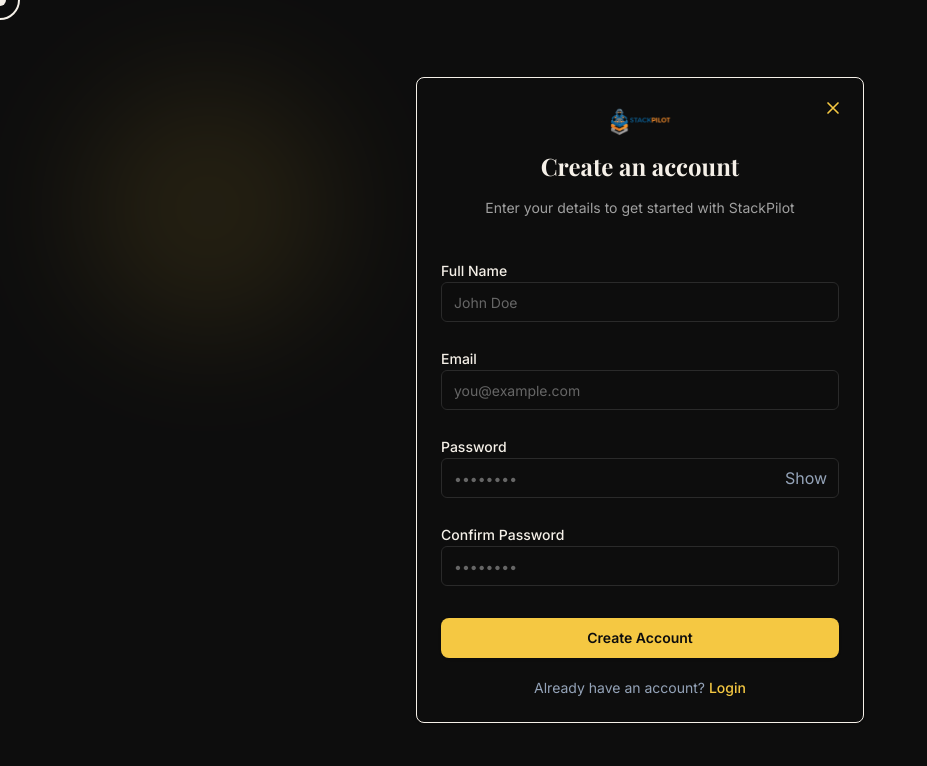
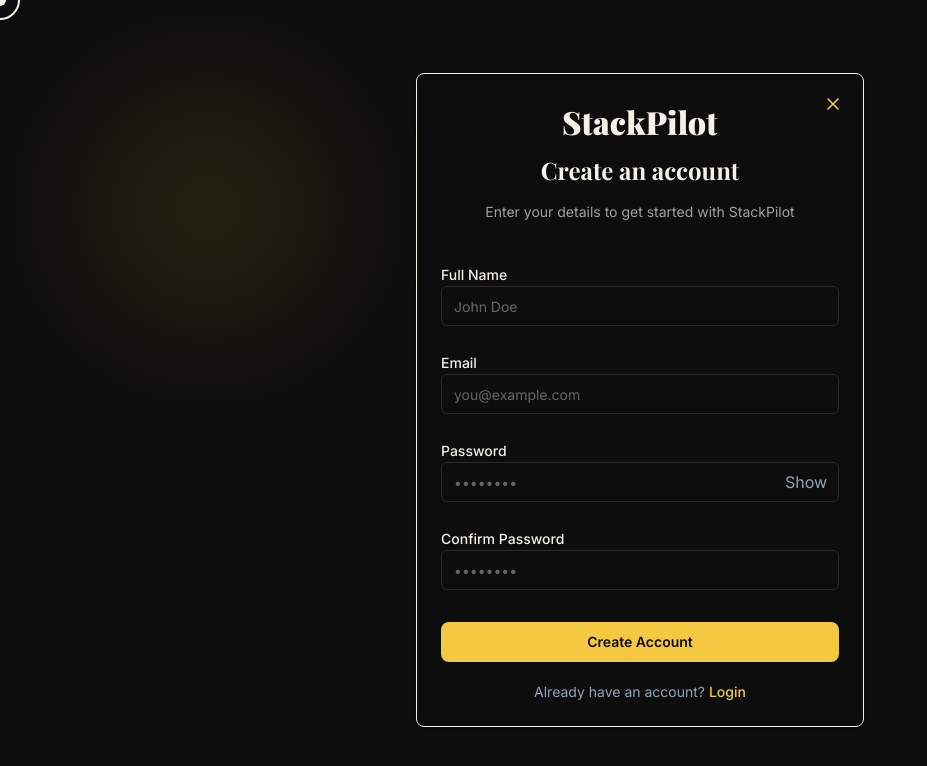
Before and after one commit to samyukthdraj/StackPilot, a Next.js app in the folder stackpilot-frontend/: page /register in a window 1280 px wide. Shown: the top 766 px of the page, without its empty margins (0-927 px from the left). Built offline with nearby package versions, Linux system fonts and the light colour scheme; a web font is replaced by a local one.

Commit message:
logo changes and improvement

```diff
--- a/stackpilot-frontend/app/premium.css
+++ b/stackpilot-frontend/app/premium.css
@@ -81,8 +81,8 @@
 }
 
 .premium-cursor.dark-mode.hover {
-  border-color: #0d0d0d;
-  box-shadow: 0 0 20px rgba(13, 13, 13, 0.3);
+  border-color: #f5c842;
+  box-shadow: 0 0 20px rgba(245, 196, 66, 0.3);
 }
 
 .premium-cursor-ring.hover {
@@ -94,8 +94,8 @@
 }
 
 .premium-cursor-ring.dark-mode.hover {
-  border-color: #0d0d0d;
-  box-shadow: 0 0 20px rgba(13, 13, 13, 0.2);
+  border-color: #f5c842;
+  box-shadow: 0 0 20px rgba(245, 196, 66, 0.2);
 }
 
 .cursor-pointer-icon {
@@ -106,7 +106,7 @@
 }
 
 .premium-cursor.dark-mode .cursor-pointer-icon {
-  color: #0d0d0d;
+  color: #f5c842;
 }
 
 @keyframes pointerPulse {
@@ -183,9 +183,17 @@
   color: var(--color-light);
 }
 
+.premium-btn-dark:hover {
+  color: var(--color-accent);
+}
+
 .premium-btn-light {
   background: var(--color-light);
   color: var(--color-dark);
+}
+
+.premium-btn-light:hover {
+  color: var(--color-accent);
 }
 
 /* Sections */
@@ -324,7 +332,7 @@
   width: 200px;
   height: 200px;
   will-change: transform;
-  cursor: none !important;
+  cursor: pointer !important;
 }
 
 .orb-inner {
@@ -341,11 +349,16 @@
     0 0 60px rgba(245, 196, 66, 0.6),
     0 0 120px rgba(245, 196, 66, 0.3);
   animation: orbFloat 4s ease-in-out infinite;
-  transition: transform 0.3s ease;
+  transition: all 0.3s ease;
 }
 
 .interactive-orb:hover .orb-inner {
   transform: scale(1.1);
+  background: radial-gradient(
+    circle at 30% 30%,
+    #f5c842,
+    rgba(245, 196, 66, 0.5)
+  );
   box-shadow:
     0 0 80px rgba(245, 196, 66, 0.8),
     0 0 160px rgba(245, 196, 66, 0.4);
--- a/stackpilot-frontend/components/auth/login-container.tsx
+++ b/stackpilot-frontend/components/auth/login-container.tsx
@@ -3,7 +3,6 @@
 import { useState, useEffect } from "react";
 import { useRouter } from "next/navigation";
 import Link from "next/link";
-import Image from "next/image";
 import { useForm } from "react-hook-form";
 import { zodResolver } from "@hookform/resolvers/zod";
 import * as z from "zod";
@@ -129,14 +128,16 @@
         <CardHeader className="space-y-4 pb-8">
           <div className="flex justify-center mb-2">
             <Link href="/">
-              <Image
-                src="/images/stackpilot_logo_bg_removed_upscaled.png"
-                alt="StackPilot"
-                width={160}
-                height={160}
-                className="h-10 w-auto"
-                priority
-              />
+              <div
+                style={{
+                  fontFamily: "'Playfair Display', serif",
+                  fontSize: "32px",
+                  fontWeight: 900,
+                  color: "#f5f0e8",
+                }}
+              >
+                StackPilot
+              </div>
             </Link>
           </div>
           <CardTitle className="text-2xl text-center">Welcome back</CardTitle>
--- a/stackpilot-frontend/components/auth/register-container.tsx
+++ b/stackpilot-frontend/components/auth/register-container.tsx
@@ -3,7 +3,6 @@
 import { useState, useEffect } from "react";
 import { useRouter } from "next/navigation";
 import Link from "next/link";
-import Image from "next/image";
 import { useForm } from "react-hook-form";
 import { zodResolver } from "@hookform/resolvers/zod";
 import * as z from "zod";
@@ -127,14 +126,16 @@
         <CardHeader className="space-y-4 pb-8">
           <div className="flex justify-center mb-2">
             <Link href="/">
-              <Image
-                src="/images/stackpilot_logo_bg_removed_upscaled.png"
-                alt="StackPilot"
-                width={160}
-                height={160}
-                className="h-10 w-auto"
-                priority
-              />
+              <div
+                style={{
+                  fontFamily: "'Playfair Display', serif",
+                  fontSize: "32px",
+                  fontWeight: 900,
+                  color: "#f5f0e8",
+                }}
+              >
+                StackPilot
+              </div>
             </Link>
           </div>
           <CardTitle className="text-2xl text-center">
--- a/stackpilot-frontend/components/landing/premium-cursor.tsx
+++ b/stackpilot-frontend/components/landing/premium-cursor.tsx
@@ -74,7 +74,7 @@
 
     const updateHoverElements = () => {
       const hoverElements = document.querySelectorAll(
-        "a, button, .tab-item, .tilt-card, input, textarea, select, [role='button'], .metric-card",
+        "a, button, .tab-item, .tilt-card, input, textarea, select, [role='button'], .metric-card, .interactive-orb",
       );
       hoverElements.forEach((el) => {
         el.addEventListener("mouseenter", handleMouseEnter);
--- a/stackpilot-frontend/components/landing/premium-footer.tsx
+++ b/stackpilot-frontend/components/landing/premium-footer.tsx
@@ -1,6 +1,14 @@
 "use client";
 
 export function PremiumFooter() {
+  const handleFeaturesClick = (e: React.MouseEvent) => {
+    e.preventDefault();
+    const featuresSection = document.getElementById("features");
+    if (featuresSection) {
+      featuresSection.scrollIntoView({ behavior: "smooth" });
+    }
+  };
+
   return (
     <footer
       className="premium-section-dark"
@@ -16,7 +24,9 @@
 
         <div className="premium-footer-links">
           <div className="premium-label-small premium-mb-40">PRODUCT</div>
-          <a href="#">Features</a>
+          <a href="#features" onClick={handleFeaturesClick}>
+            Features
+          </a>
           <a href="#">Pricing</a>
           <a href="#">FAQ</a>
         </div>
--- a/stackpilot-frontend/components/landing/premium-landing-container.tsx
+++ b/stackpilot-frontend/components/landing/premium-landing-container.tsx
@@ -25,7 +25,6 @@
 import { PremiumHowItWorks } from "./premium-how-it-works";
 import { PremiumCTA } from "./premium-cta";
 import { PremiumFooter } from "./premium-footer";
-import Image from "next/image";
 
 const loginSchema = z.object({
   email: z
@@ -105,6 +104,7 @@
       const { access_token } = await response.json();
       localStorage.setItem("access_token", access_token);
       localStorage.setItem("token", access_token);
+      localStorage.setItem("login_timestamp", Date.now().toString());
 
       const profileResponse = await fetch(`${apiUrl}/auth/profile`, {
         headers: { Authorization: `Bearer ${access_token}` },
@@ -203,13 +203,16 @@
               </button>
               <CardHeader className="space-y-4 pb-8">
                 <div className="flex justify-center mb-2">
-                  <Image
-                    src="/images/stackpilot_logo_bg_removed_upscaled.png"
-                    alt="StackPilot"
-                    width={160}
-                    height={160}
-                    className="h-10 w-auto"
-                  />
+                  <div
+                    className="premium-logo"
+                    style={{
+                      fontSize: "32px",
+                      fontWeight: 900,
+                      color: "#f5f0e8",
+                    }}
+                  >
+                    StackPilot
+                  </div>
                 </div>
                 <CardTitle className="text-2xl text-center">
                   Welcome back
@@ -321,13 +324,16 @@
               </button>
               <CardHeader className="space-y-4 pb-8">
                 <div className="flex justify-center mb-2">
-                  <Image
-                    src="/images/stackpilot_logo_bg_removed_upscaled.png"
-                    alt="StackPilot"
-                    width={160}
-                    height={160}
-                    className="h-10 w-auto"
-                  />
+                  <div
+                    className="premium-logo"
+                    style={{
+                      fontSize: "32px",
+                      fontWeight: 900,
+                      color: "#f5f0e8",
+                    }}
+                  >
+                    StackPilot
+                  </div>
                 </div>
                 <CardTitle className="text-2xl text-center">
                   Create an account
--- a/stackpilot-frontend/components/landing/premium-navbar.tsx
+++ b/stackpilot-frontend/components/landing/premium-navbar.tsx
@@ -97,11 +97,32 @@
     return () => clearInterval(checkGSAP);
   }, []);
 
+  const handleLogoClick = (e: React.MouseEvent) => {
+    e.preventDefault();
+    window.scrollTo({ top: 0, behavior: "smooth" });
+  };
+
+  const handleFeaturesClick = (e: React.MouseEvent) => {
+    e.preventDefault();
+    const featuresSection = document.getElementById("features");
+    if (featuresSection) {
+      featuresSection.scrollIntoView({ behavior: "smooth" });
+    }
+  };
+
   return (
     <nav ref={navbarRef} className="premium-navbar">
-      <div className="premium-logo">StackPilot</div>
+      <div
+        className="premium-logo"
+        onClick={handleLogoClick}
+        style={{ cursor: "pointer" }}
+      >
+        StackPilot
+      </div>
       <div className="premium-nav-links">
-        <a href="#features">Features</a>
+        <a href="#features" onClick={handleFeaturesClick}>
+          Features
+        </a>
         <button
           onClick={onRegisterClick}
           className="premium-btn-pill premium-btn-light magnetic-btn"
--- a/stackpilot-frontend/components/layout/sidebar.tsx
+++ b/stackpilot-frontend/components/layout/sidebar.tsx
@@ -2,7 +2,6 @@
 
 import Link from "next/link";
 import { usePathname, useRouter } from "next/navigation";
-import Image from "next/image";
 import { Home, FileText, Briefcase, Target, User, Menu, X } from "lucide-react";
 import { useState } from "react";
 
@@ -65,13 +64,16 @@
             onClick={handleLogoClick}
             className="flex items-center gap-2 cursor-pointer transform hover:scale-105 transition-transform duration-300"
           >
-            <Image
-              src="/images/stackpilot_logo_bg_removed_upscaled.png"
-              alt="StackPilot"
-              width={160}
-              height={40}
-              className="h-52 lg:h-28 w-auto"
-            />
+            <div
+              style={{
+                fontFamily: "'Playfair Display', serif",
+                fontSize: "28px",
+                fontWeight: 900,
+                color: "#0d0d0d",
+              }}
+            >
+              StackPilot
+            </div>
           </button>
         </div>
         <nav className="flex-1 p-4 space-y-1">
--- a/stackpilot-frontend/lib/hooks/use-auth.ts
+++ b/stackpilot-frontend/lib/hooks/use-auth.ts
@@ -78,7 +78,7 @@
     localStorage.removeItem("user");
     localStorage.removeItem("login_timestamp");
     setUser(null);
-    router.push("/login");
+    router.push("/");
   };
 
   return {
```
